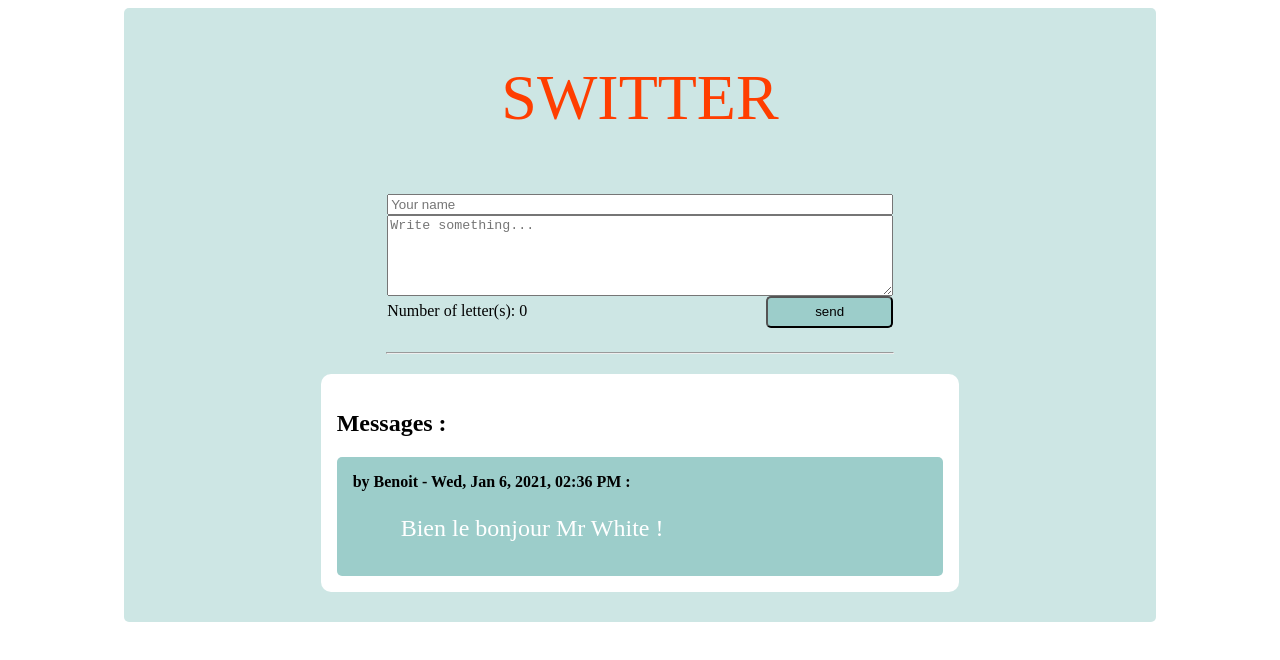
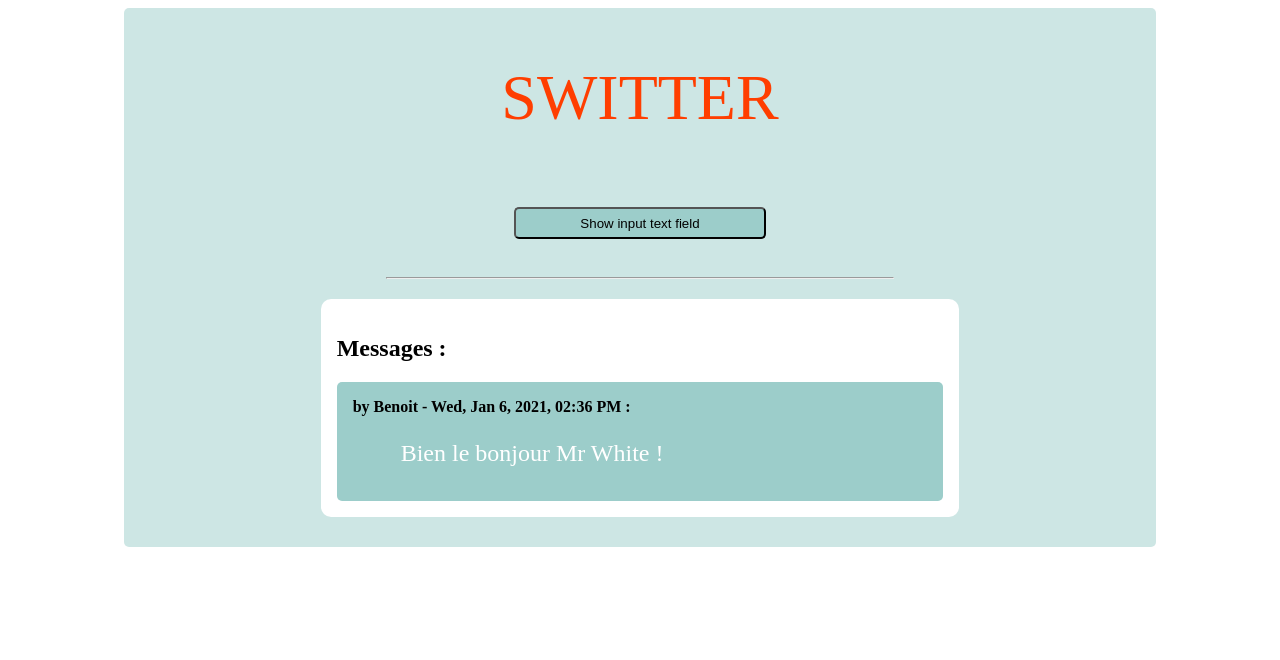
Before and after one commit to BenoitRobin/switter, a Svelte app: page / in a window 1280 px wide. Shown: the top 660 px of the page. Built offline with nearby package versions, Linux system fonts and the light colour scheme; the HTML template or start-up script is replaced by a standard one.

Commit message:
add hide and show button for Block component

```diff
--- a/src/components/block.svelte
+++ b/src/components/block.svelte
@@ -10,6 +10,7 @@
     let maxLength = 24;
     $: nbCaracters = message.length;
     $: disabled = message.length > maxLength ? true : false;
+    let isVisible = false;
 
     function savedMessage() {
         const newMessage = {
@@ -26,6 +27,10 @@
 
     }
 
+    function toggle(){
+        isVisible=!isVisible
+    }
+
 </script>
 
 <!-- Mon style -->
@@ -40,6 +45,14 @@
         display: flex;
         flex-direction: column;
         justify-content: center;
+
+        &-btnHide{
+            width: 50%;
+            margin: 1em auto;
+            padding: .5em 0;
+            border-radius: 5px;
+            background-color:  rgb(156,205,202);
+        }
 	}
 
     .validation {
@@ -86,6 +99,9 @@
 <!-- Mon code  -->
 
 <main class="main">
+    <button on:click={toggle} class='main-btnHide'>{isVisible ? 'Hide input text field' : 'Show input text field'}</button>
+
+    {#if isVisible}
     <input type="text" bind:value={author} placeholder='Your name'>
     <textarea cols="50" rows="5" bind:value={message} placeholder="Write something..."></textarea>
     <div class="validation">
@@ -98,6 +114,7 @@
         <button on:click={savedMessage} {disabled} class={disabled ? 'btnAlert' : 'validation-btn' }>send</button>
 
     </div>
+    {/if}
 </main>
 
 
```
